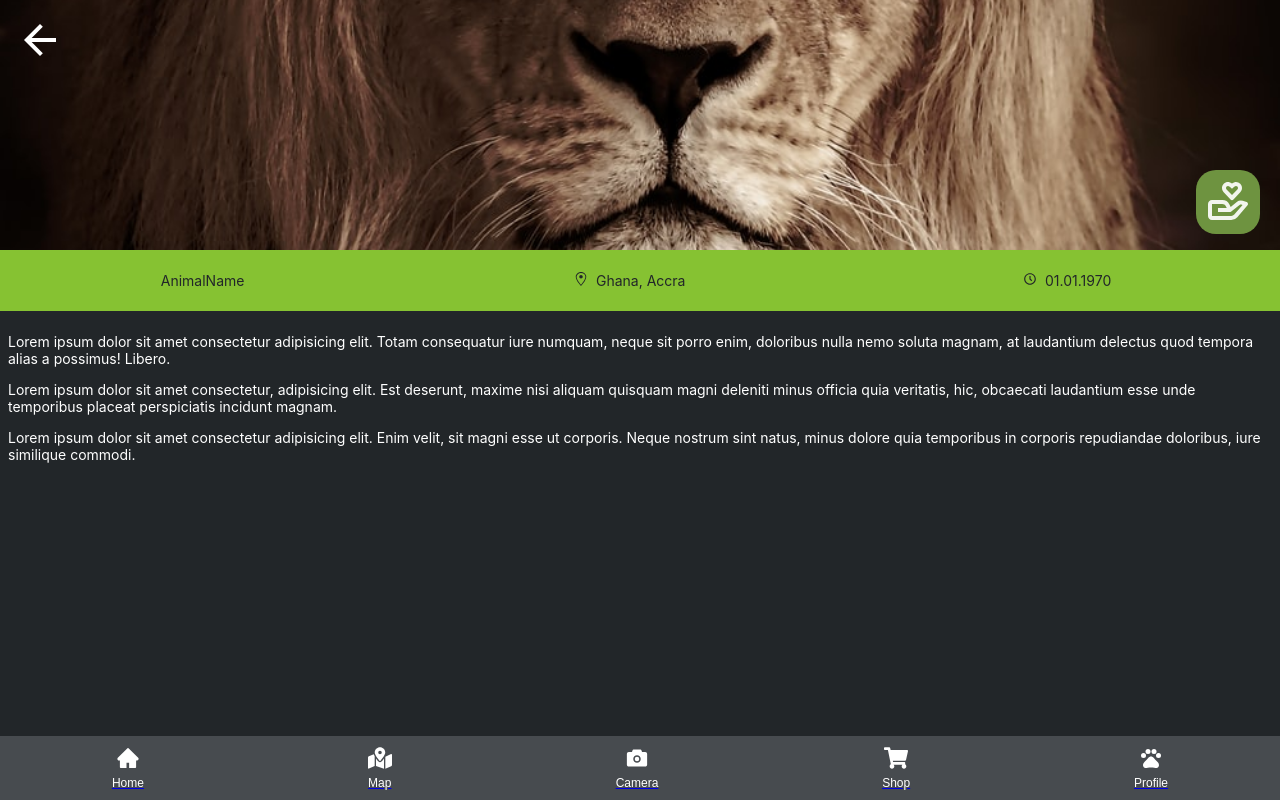
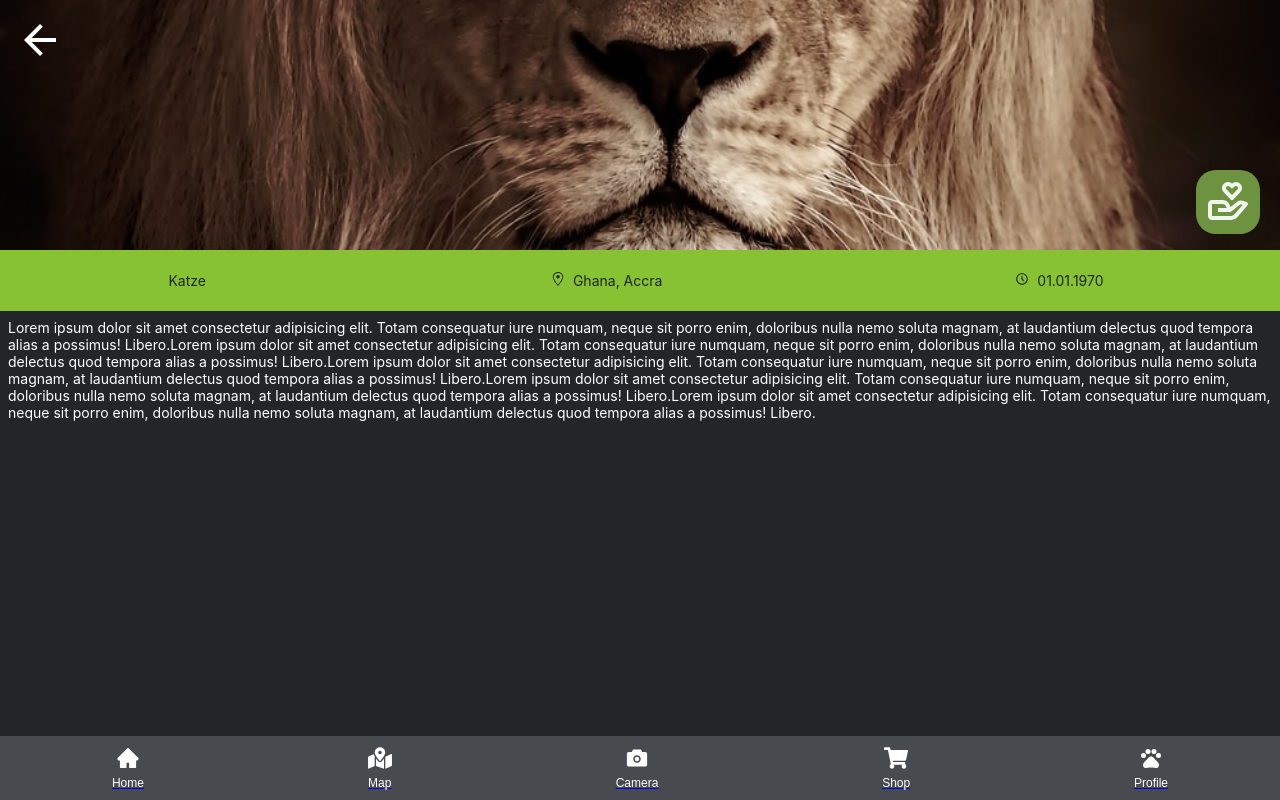
Before and after one commit to freedeebee/zookedexpwa, a React (Create React App) app: page /detail in a window 1280 px wide. Built offline with nearby package versions, Linux system fonts and the light colour scheme.

Commit message:
detail page are now dynamic init

```diff
--- a/src/App.tsx
+++ b/src/App.tsx
@@ -6,13 +6,14 @@ import DetailPage from './pages/DetailPage/DetailPage';
 import CameraPage from './pages/CameraPage';
 import Homepage from './pages/Homepage';
 import MapPage from './pages/MapPage';
+import { Lorem } from './utils/Lorem';
 
 function App() {
   return (
     <div className="App">
       <Routes>
         <Route path='/' element={<ContentContainer />}>
-          <Route path='detail' element={<DetailPage />} />
+          <Route path='detail' element={<DetailPage imageSrc={'../../assets/images/photo-1614027164847-1b28cfe1df60.jpg'} animalName={'Katze'} location={'Ghana, Accra'} date={'01.01.1970'} text={Lorem}  />} />
           <Route path='camera' element={<CameraPage />} />
           <Route path='' element={<Homepage />} />
           <Route path='map' element={<MapPage />} />
--- a/src/components/DetailView/InformationContent.tsx
+++ b/src/components/DetailView/InformationContent.tsx
@@ -1,12 +1,11 @@
 import React from 'react'
 import styled from 'styled-components'
+import { AnimalInformationProps } from './types'
 
-const InformationContent = () => {
+const InformationContent = (props: AnimalInformationProps) => {
   return (
     <Scroller>
-        <p>Lorem ipsum dolor sit amet consectetur adipisicing elit. Totam consequatur iure numquam, neque sit porro enim, doloribus nulla nemo soluta magnam, at laudantium delectus quod tempora alias a possimus! Libero.</p>
-        <p>Lorem ipsum dolor sit amet consectetur, adipisicing elit. Est deserunt, maxime nisi aliquam quisquam magni deleniti minus officia quia veritatis, hic, obcaecati laudantium esse unde temporibus placeat perspiciatis incidunt magnam.</p>
-        <p>Lorem ipsum dolor sit amet consectetur adipisicing elit. Enim velit, sit magni esse ut corporis. Neque nostrum sint natus, minus dolore quia temporibus in corporis repudiandae doloribus, iure similique commodi.</p>
+      {props.text}
     </Scroller>
   )
 }
--- a/src/components/DetailView/InformationHeader.tsx
+++ b/src/components/DetailView/InformationHeader.tsx
@@ -2,24 +2,25 @@ import React from 'react'
 import {GoLocation} from 'react-icons/go'
 import {BiTimeFive} from 'react-icons/bi'
 import styled from 'styled-components'
+import { AnimalHeaderProps } from './types'
 
-const InformationHeader = () => {
+const InformationHeader = (props: AnimalHeaderProps) => {
   return (
     <Container>
         <Name>
-            <p>AnimalName</p>
+            <p>{props.animalName}</p>
         </Name>
         <IconData>
           <Icon>
             <GoLocation/>
           </Icon>
-          <p>Ghana, Accra</p>
+          <p>{props.location}</p>
         </IconData>
         <IconData>
           <Icon>
             <BiTimeFive/>
           </Icon>
-          <p>01.01.1970</p>
+          <p>{props.date}</p>
         </IconData>
     </Container>
   )
--- a/src/components/DetailView/MainImageSection.tsx
+++ b/src/components/DetailView/MainImageSection.tsx
@@ -3,8 +3,9 @@ import katze from "../../assets/images/photo-1614027164847-1b28cfe1df60.jpg"
 import BackButton from './BackButton'
 import DonateButton from './DonateButton'
 import { AnimalImage } from './styles'
+import { ImageBannerProps } from './types'
 
-const MainImageSection = () => {
+const MainImageSection = (props: ImageBannerProps) => {
   return (
     <>
       <AnimalImage src={katze} alt="animal"/>
--- /dev/null
+++ b/src/components/DetailView/types.ts
@@ -0,0 +1,14 @@
+export type ImageBannerProps = {
+    imageSrc: string;
+    animalId:string;
+}
+
+export type AnimalHeaderProps = {
+    animalName:string;
+    location:string;
+    date:string;
+}
+
+export type AnimalInformationProps = {
+    text:string
+}
--- a/src/pages/DetailPage/DetailPage.tsx
+++ b/src/pages/DetailPage/DetailPage.tsx
@@ -1,15 +1,15 @@
 import React from 'react'
-import DonateButton from '../../components/DetailView/DonateButton'
 import InformationContent from '../../components/DetailView/InformationContent'
 import InformationHeader from '../../components/DetailView/InformationHeader'
 import MainImageSection from '../../components/DetailView/MainImageSection'
+import { DetailPageProps } from './types'
 
-const DetailView = () => {
+const DetailView = (props: DetailPageProps) => {
   return (
     <>
-        <MainImageSection/>
-        <InformationHeader/>
-        <InformationContent/>
+        <MainImageSection imageSrc={props.imageSrc} animalId={'ididididid'} />
+        <InformationHeader animalName={props.animalName} location={props.location} date={props.date}/>
+        <InformationContent text={props.text}/>
     </>
 
   )
--- /dev/null
+++ b/src/pages/DetailPage/types.ts
@@ -0,0 +1,7 @@
+export type DetailPageProps = {
+    imageSrc: string;
+    animalName:string;
+    location:string;
+    date:string;
+    text: string;
+}
--- /dev/null
+++ b/src/utils/Lorem.ts
@@ -0,0 +1 @@
+export const Lorem = "Lorem ipsum dolor sit amet consectetur adipisicing elit. Totam consequatur iure numquam, neque sit porro enim, doloribus nulla nemo soluta magnam, at laudantium delectus quod tempora alias a possimus! Libero.Lorem ipsum dolor sit amet consectetur adipisicing elit. Totam consequatur iure numquam, neque sit porro enim, doloribus nulla nemo soluta magnam, at laudantium delectus quod tempora alias a possimus! Libero.Lorem ipsum dolor sit amet consectetur adipisicing elit. Totam consequatur iure numquam, neque sit porro enim, doloribus nulla nemo soluta magnam, at laudantium delectus quod tempora alias a possimus! Libero.Lorem ipsum dolor sit amet consectetur adipisicing elit. Totam consequatur iure numquam, neque sit porro enim, doloribus nulla nemo soluta magnam, at laudantium delectus quod tempora alias a possimus! Libero.Lorem ipsum dolor sit amet consectetur adipisicing elit. Totam consequatur iure numquam, neque sit porro enim, doloribus nulla nemo soluta magnam, at laudantium delectus quod tempora alias a possimus! Libero."
```
